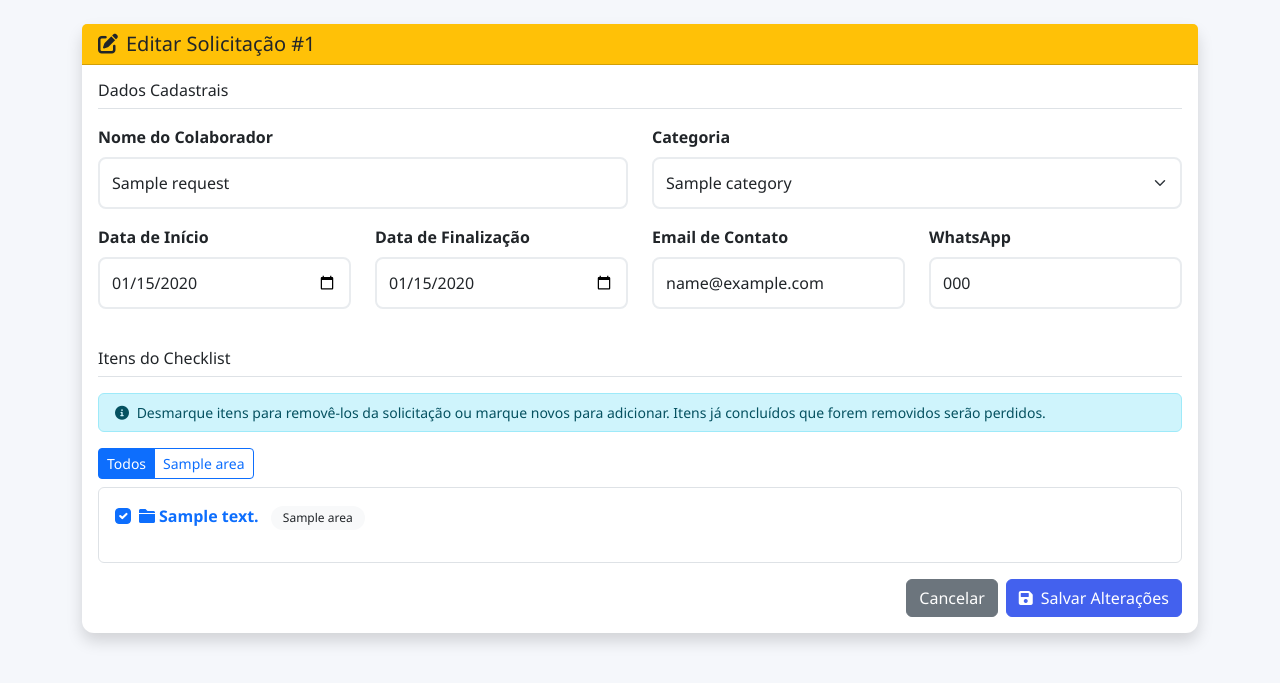
After one commit to nieledm/cqmed_new_colab, a Flask app: page /request/1/edit in a window 1280 px wide. The commit adds this page. Shown: the top 683 px of the page. Run offline with Flask 2, Linux system fonts and the light colour scheme; tables that the repository leaves empty hold one stand-in row (values such as "Sample post").

Commit message:
Inclusão de edição de dados

```diff
--- /dev/null
+++ b/templates/request_edit.html
@@ -0,0 +1,140 @@
+<!DOCTYPE html>
+<html>
+<head>
+    <title>Editar Solicitação</title>
+    <link rel="stylesheet" href="https://cdn.jsdelivr.net/npm/bootstrap@5.3.2/dist/css/bootstrap.min.css">
+    <link rel="stylesheet" href="{{ url_for('static', filename='css/style.css') }}">
+    <link rel="stylesheet" href="https://cdnjs.cloudflare.com/ajax/libs/font-awesome/6.0.0/css/all.min.css">
+</head>
+<body class="container mt-4 fade-in">
+
+    <div class="card shadow">
+        <div class="card-header bg-warning text-dark">
+            <h5 class="mb-0"><i class="fas fa-edit me-2"></i>Editar Solicitação #{{ req.id }}</h5>
+        </div>
+        <div class="card-body">
+            <form method="POST" action="{{ url_for('main.edit_request', request_id=req.id) }}">
+
+                <h6 class="border-bottom pb-2 mb-3">Dados Cadastrais</h6>
+                <div class="row">
+                    <div class="col-md-6 mb-3">
+                        <label class="form-label fw-bold">Nome do Colaborador</label>
+                        <input name="collaborator_name" class="form-control" value="{{ req.collaborator_name }}" required />
+                    </div>
+                    <div class="col-md-6 mb-3">
+                        <label class="form-label fw-bold">Categoria</label>
+                        <select name="category_id" class="form-select" required>
+                            {% for category in categories %}
+                                <option value="{{ category.id }}" {% if req.category_id == category.id %}selected{% endif %}>
+                                    {{ category.name }}
+                                </option>
+                            {% endfor %}
+                        </select>
+                    </div>
+                </div>
+
+                <div class="row">
+                    <div class="col-md-3 mb-3">
+                        <label class="form-label fw-bold">Data de Início</label>
+                        <input name="start_date" type="date" class="form-control" value="{{ req.start_date }}" />
+                    </div>
+                    <div class="col-md-3 mb-3">
+                        <label class="form-label fw-bold">Data de Finalização</label>
+                        <input name="end_date" type="date" class="form-control" value="{{ req.end_date }}" />
+                    </div>
+                    <div class="col-md-3 mb-3">
+                        <label class="form-label fw-bold">Email de Contato</label>
+                        <input name="email_contact" type="email" class="form-control" value="{{ req.email_contact }}" />
+                    </div>
+                    <div class="col-md-3 mb-3">
+                        <label class="form-label fw-bold">WhatsApp</label>
+                        <input name="whatsapp_number" type="tel" class="form-control" value="{{ req.whatsapp_number }}" />
+                    </div>
+                </div>
+
+                <h6 class="border-bottom pb-2 mb-3 mt-4">Itens do Checklist</h6>
+                <div class="alert alert-info py-2 small">
+                    <i class="fas fa-info-circle me-1"></i> Desmarque itens para removê-los da solicitação ou marque novos para adicionar. Itens já concluídos que forem removidos serão perdidos.
+                </div>
+
+                <div class="mb-3">
+                    <div class="btn-group btn-group-sm mb-2" role="group">
+                        <button type="button" class="btn btn-outline-primary active" data-filter="all">Todos</button>
+                        {% for area in areas %}
+                            <button type="button" class="btn btn-outline-primary" data-filter="{{ area.name }}">{{ area.name }}</button>
+                        {% endfor %}
+                    </div>
+
+                    <div class="checklist-options border rounded p-3" style="max-height: 500px; overflow-y: auto;">
+                        {% for template in checklist_templates if not template.parent_id %}
+
+                        {% set is_parent_active = template.description in current_item_descriptions %}
+
+                        <div class="checklist-group mb-3 checklist-item" data-area="{{ template.area.name }}">
+                            <div class="form-check">
+                                <input class="form-check-input group-checkbox" type="checkbox"
+                                    name="checklist_items"
+                                    value="{{ template.id }}"
+                                    id="group_{{ template.id }}"
+                                    data-group-id="{{ template.id }}"
+                                    {% if is_parent_active %}checked{% endif %}>
+                                <label class="form-check-label fw-bold text-primary" for="group_{{ template.id }}">
+                                    <i class="fas fa-folder me-1"></i>{{ template.description }}
+                                    <span class="badge bg-light text-dark ms-2">{{ template.area.name }}</span>
+                                </label>
+                            </div>
+
+                            <div class="subitems ms-4 mt-2">
+                                {% for subtemplate in template.subtemplates %}
+                                {% set is_child_active = subtemplate.description in current_item_descriptions %}
+                                <div class="form-check mb-2">
+                                    <input class="form-check-input subitem-checkbox" type="checkbox"
+                                        name="checklist_items"
+                                        value="{{ subtemplate.id }}"
+                                        id="item_{{ subtemplate.id }}"
+                                        data-parent="{{ template.id }}"
+                                        {% if is_child_active %}checked{% endif %}>
+                                    <label class="form-check-label" for="item_{{ subtemplate.id }}">
+                                        <i class="fas fa-file-alt me-1"></i>{{ subtemplate.description }}
+                                    </label>
+                                </div>
+                                {% endfor %}
+                            </div>
+                        </div>
+                        {% endfor %}
+                    </div>
+                </div>
+
+                <div class="d-flex justify-content-end gap-2">
+                    <a href="{{ url_for('main.request_detail', request_id=req.id) }}" class="btn btn-secondary">
+                        Cancelar
+                    </a>
+                    <button type="submit" class="btn btn-primary">
+                        <i class="fas fa-save me-2"></i>Salvar Alterações
+                    </button>
+                </div>
+            </form>
+        </div>
+    </div>
+
+    <script src="https://cdn.jsdelivr.net/npm/bootstrap@5.3.2/dist/js/bootstrap.bundle.min.js"></script>
+    <script src="{{ url_for('static', filename='js/checklist.js') }}"></script>
+    <script>
+        document.addEventListener('DOMContentLoaded', function() {
+            // Reutiliza a lógica do checklist_hierarchy.js se estiver carregada,
+            // ou adiciona listeners básicos aqui se necessário.
+            // O checklist.js importado acima deve lidar com os filtros.
+
+            // Script simples para lógica de Pai/Filho (Checkboxes)
+            const groupCheckboxes = document.querySelectorAll('.group-checkbox');
+            groupCheckboxes.forEach(group => {
+                group.addEventListener('change', function() {
+                    const groupId = this.getAttribute('data-group-id');
+                    const subitems = document.querySelectorAll(`.subitem-checkbox[data-parent="${groupId}"]`);
+                    subitems.forEach(sub => sub.checked = this.checked);
+                });
+            });
+        });
+    </script>
+</body>
+</html>
```
Also changed, not shown: rotas.py (+117 -9 lines), templates/request.html (+6 -2 lines).
